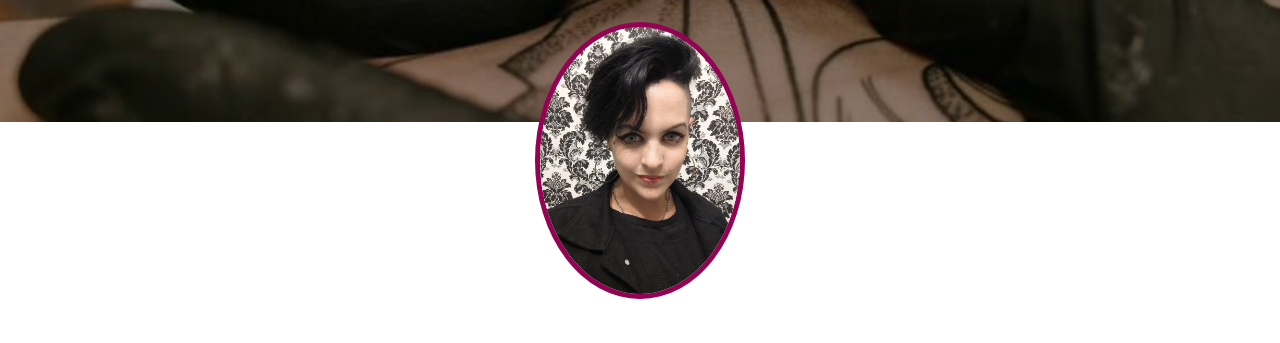
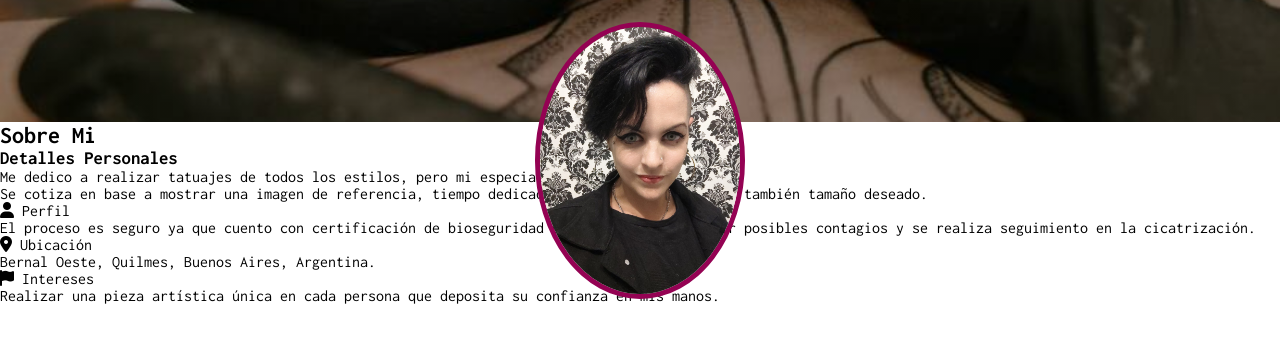
Before and after one commit to SRMIR/proyectofinal_rodriguezmir, a plain HTML site: page index.html in a window 1280 px wide. Shown: the part 239-582 px from the top of the page. Drawn offline with Linux system fonts and the light colour scheme.

Commit message:
proyecto samantha

```diff
--- a/index.html
+++ b/index.html
@@ -39,5 +39,36 @@
             </div>
         </div>
     </section>
+
+    <!-- SECCION SOBRE MI -->
+    <section class="sobremi" id="sobremi">
+        <div class="contenido-seccion">
+            <h2 class="titulo-seccion">Sobre Mi</h2>
+            <h3>Detalles Personales</h3>
+
+            <p class="especial">Me dedico a realizar tatuajes de todos los estilos, pero mi especialidad es el fotorealismo.</p>
+            <p>Se cotiza en base a mostrar una imagen de referencia, tiempo dedicado a realizar el diseño y también tamaño deseado.</p>
+
+        <div class="fila">
+            <div class="col">
+                <i class="fa-solid fa-user"></i>
+                <span class="titulo-detalle">Perfil</span>
+                <p>El proceso es seguro ya que cuento con certificación de bioseguridad e higiene para prevenir posibles contagios y se realiza seguimiento en la cicatrización.</p>
+            </div>
+            <div class="col">
+                <i class="fa-solid fa-location-dot"></i>
+                <span class="titulo-detalle">Ubicación</span>
+                <p>Bernal Oeste, Quilmes, Buenos Aires, Argentina.</p>
+            </div>
+            <div class="col">
+                <i class="fa-solid fa-flag"></i>
+                <span class="titulo-detalle">Intereses</span>
+                <p>Realizar una pieza artística única en cada persona que deposita su confianza en mis manos.</p>
+            </div>
+        </div>
+
+        </div>
+
+    </section>
 </body>
 </html>
```
